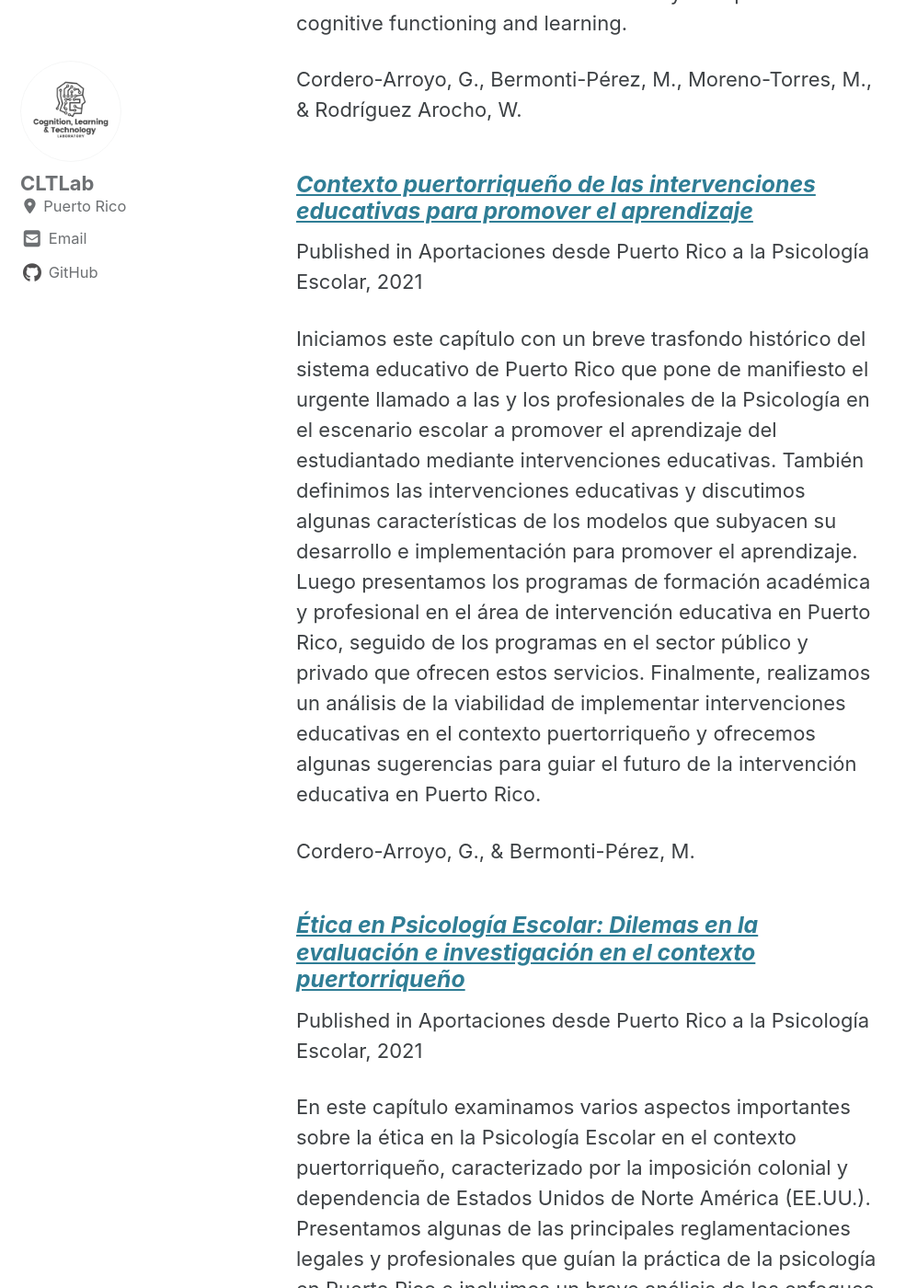
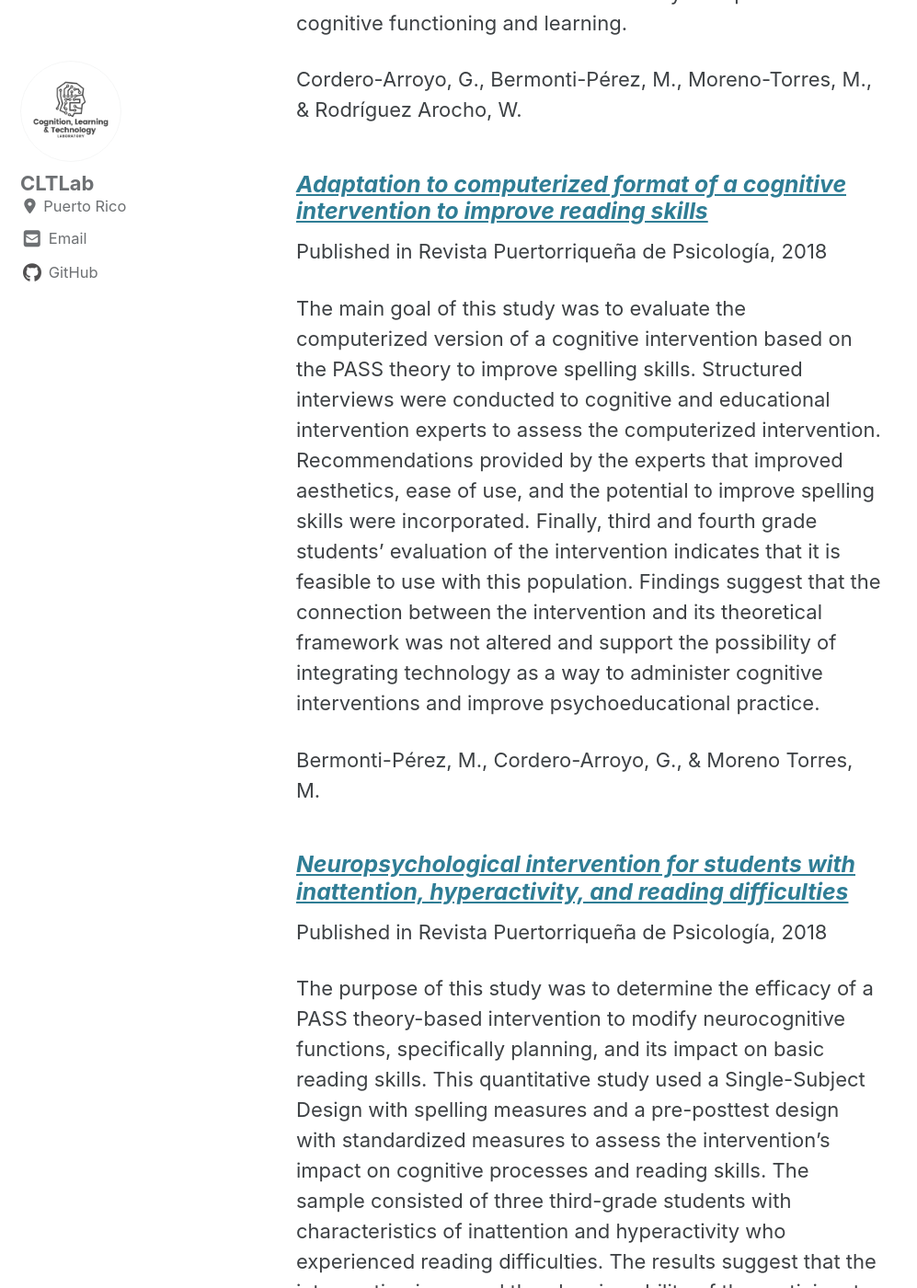
Before and after one commit to cognition-health-technology-lab/chtlab.github.io, a Jekyll site: the page built from _pages/publications.md, in a window 1280 px wide and 1400 px high, scrolled down 2096 px. Shown: the whole window at 92% size, without its empty margins (0-997 px from the left). Built offline with Jekyll 4.4.1, drawn with Linux system fonts in a browser that asks for light colours; cached includes are drawn as plain includes; nearby versions of some CDN libraries; a style sheet for code colours, icons or effects is not loaded; some of the changed text lies outside the part shown.

Commit message:
Remove pubs not related to the lab

```diff
--- a/_data/publications.yml
+++ b/_data/publications.yml
@@ -18,38 +18,6 @@
   authors: Cordero-Arroyo, G., Bermonti-Pérez, M., Moreno-Torres, M., & Rodríguez Arocho, W.
   url_or_doi: "https://neuropsychologylearning.com/wp-content/uploads/pdf/pdf-revista-vol4/vol4-n2-3-2021.pdf"
 
-- title: "Contexto puertorriqueño de las intervenciones educativas para promover el aprendizaje"
-  date: "2021"
-  where: Aportaciones desde Puerto Rico a la Psicología Escolar
-  description:
-    "Iniciamos este capítulo con un breve trasfondo histórico del sistema educativo de Puerto Rico que pone de manifiesto el urgente llamado a las y los profesionales de la Psicología en el escenario escolar a promover el aprendizaje del estudiantado mediante intervenciones educativas. También definimos las intervenciones educativas y discutimos algunas características de los modelos que subyacen su desarrollo e implementación para promover el aprendizaje. Luego presentamos los programas de formación académica y profesional en el área de intervención educativa en Puerto Rico, seguido de los programas en el sector público y privado que ofrecen estos servicios. Finalmente, realizamos un análisis de la viabilidad de implementar intervenciones educativas en el contexto puertorriqueño y ofrecemos algunas sugerencias para guiar el futuro de la intervención educativa en Puerto Rico."
-  authors: Cordero-Arroyo, G., & Bermonti-Pérez, M.
-  url_or_doi: "https://coattipr.com/productospsicescolar"
-
-- title: "Ética en Psicología Escolar: Dilemas en la evaluación e investigación en el contexto puertorriqueño"
-  date: "2021"
-  where: Aportaciones desde Puerto Rico a la Psicología Escolar
-  description:
-    "En este capítulo examinamos varios aspectos importantes sobre la ética en la Psicología Escolar en el contexto puertorriqueño, caracterizado por la imposición colonial y dependencia de Estados Unidos de Norte América (EE.UU.). Presentamos algunas de las principales reglamentaciones legales y profesionales que guían la práctica de la psicología en Puerto Rico e incluimos un breve análisis de los enfoques que subyacen la ética profesional identificados en estas reglamentaciones. Luego, discutimos algunos conflictos éticos que se presentan en la práctica de la psicología en general, enfocándonos particularmente en aquellos que están presente en los procesos de evaluación e investigación que realizan las y los profesionales de la Psicología Escolar. Además, incluimos recomendaciones que pudieran ser útiles en el proceso de resolución de dilemas éticos que se presentan en el ejercicio de la profesión. Finalmente, enfatizamos la importancia de desarrollar y promover la formación ética de las y los profesionales de la Psicología Escolar y presentamos una discusión actualizada sobre la conceptualización y estrategias de enseñanza para ese proceso de formación."
-  authors: Cordero-Arroyo, G., & Alom Alemán, A.
-  url_or_doi: "https://coattipr.com/productospsicescolar"
-
-- title: "Tendencias investigativas en programas graduados de Psicología Escolar en Puerto Rico: Una bibliografía anotada"
-  date: "2021"
-  where: Aportaciones desde Puerto Rico a la Psicología Escolar
-  description:
-    "Para este capítulo identificamos los programas de Psicología Escolar en Puerto Rico y describimos los criterios de inclusión para la redacción de la ficha de cada investigación que incorporamos. Además, describimos el procedimiento que utilizamos para la recopilación de la información necesaria para la redacción de la ficha anotada. Posteriormente, examinamos las fichas anotadas para analizar las tendencias de investigación en la Psicología Escolar en Puerto Rico. Finalmente, concluimos con hallazgos generales, limitaciones y recomendaciones para fomentar la investigación en los diversos programas graduados de la especialidad."
-  authors: Martínez Plana, M.R., & Cordero-Arroyo, G.
-  url_or_doi: "https://coattipr.com/productospsicescolar"
-
-- title: "Compromiso comunitario en un estudio sobre efectos de contaminación atmosférica en estudiantes puertorriqueños"
-  date: "2020"
-  where: Ámbito de Encuentros
-  description:
-    "La inclusión comunitaria en investigaciones ha servido como estrategia para maximizar los recursos de la comunidad escolar con el propósito de mejorar sus condiciones de salud. El compromiso de los investigadores con las comunidades no solo ofrece una mirada más compleja a la investigación, sino que es un elemento clave en el desarrollo de sus diferentes fases. Este artículo presenta estrategias para fortalecer el componente de compromiso comunitario en un estudio longitudinal sobre los efectos de la contaminación atmosférica en un grupo de estudiantes de escuela elemental en Puerto Rico. Se discuten datos sobre la tasa de participación y retención, las estrategias desarrolladas en colaboración con las comunidades escolares, así como los retos y lecciones aprendidas. Se espera que esta información sea de utilidad para que futuras investigaciones educativas incorporen estas y otras estrategias de participación comunitaria con el fin de generar mejores resultados para beneficio de las comunidades impactadas."
-  authors: Báez Ávila, L.S., Cordero-Arroyo, G., Rivera Hiraldo, R., Moreira Travieso, A., Egipciaco Figueroa, C.A., & Otero Vélez A.
-  url_or_doi: "https://documento.uagm.edu/carolina/revistas/ambito/ambito_encuentros_13-2.pdf"
-
 - title: "Adaptation to computerized format of a cognitive intervention to improve reading skills"
   date: "2018"
   where: Revista Puertorriqueña de Psicología
```
